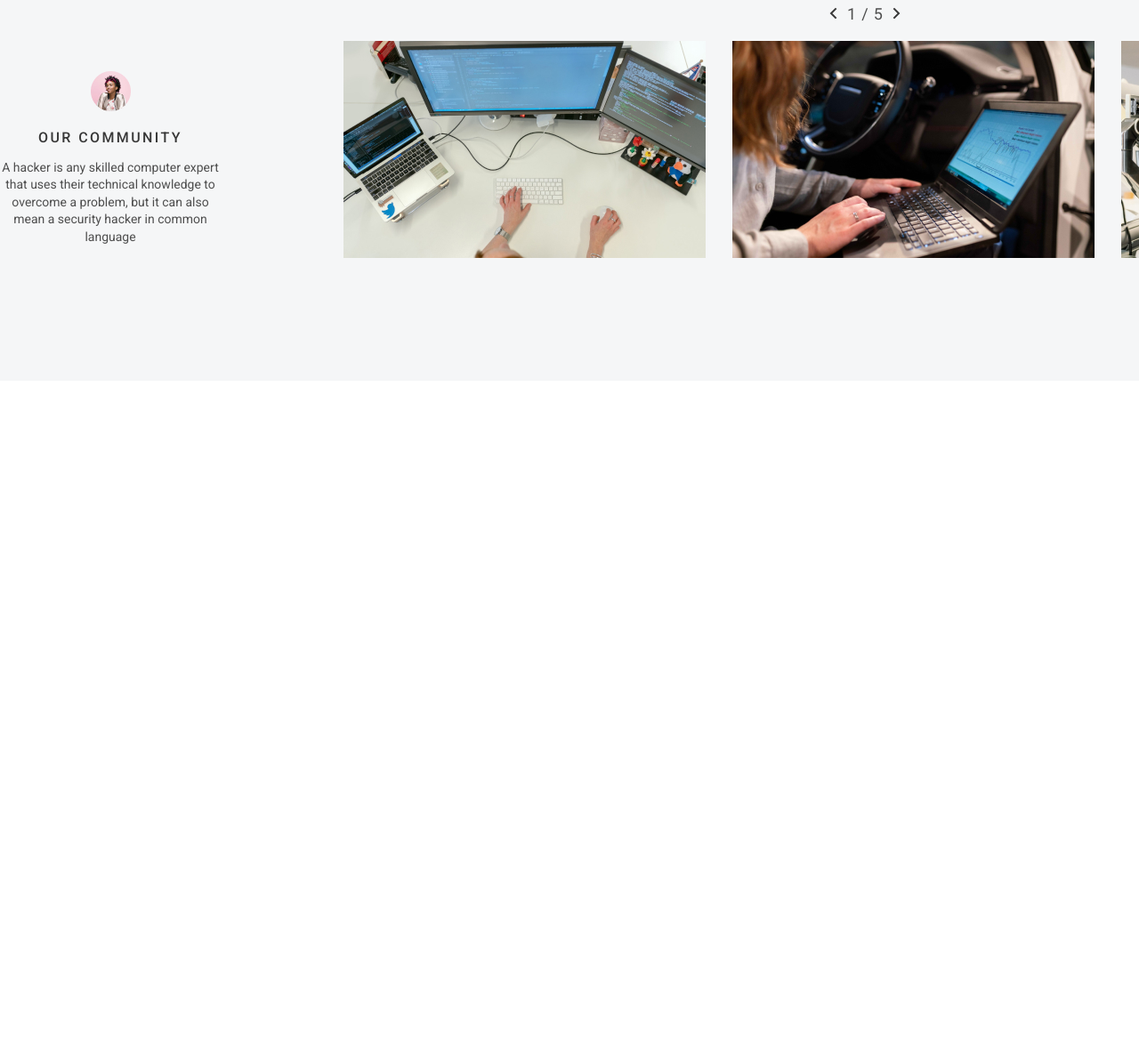
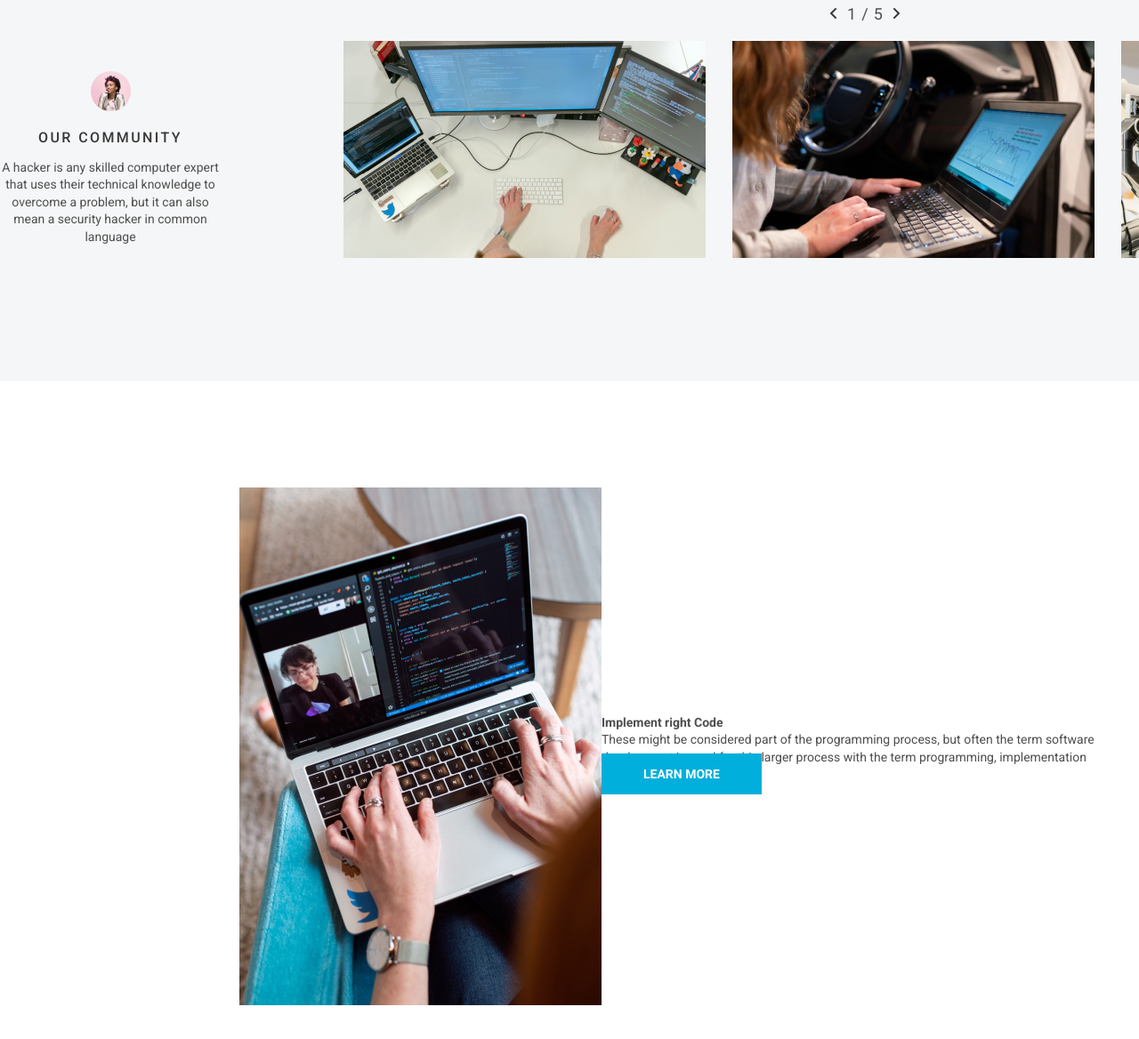
Before and after one commit to denmaloyreb/webdev, a plain HTML site: page index.html in a window 1280 px wide. Shown: the part 1659-2827 px from the top of the page at 89% size. Before the commit the page ends 2087 px from the top, so only its background shows below. Drawn offline with Linux system fonts and the light colour scheme.

Commit message:
feat: start implement section

```diff
--- a/index.html
+++ b/index.html
@@ -88,6 +88,23 @@
             </div>
         </div>
     </section>
+    <section class="implement">
+        <div class="container">
+            <div class="implement__wrapper">
+                <div class="implement__collumn">
+                    <img src="assets/content-image-2.jpg" alt="notebook">
+                </div>
+                <div class="implement__collumn">
+                    <h2 class="implement__title">Implement right Code</h2>
+                    <p class="implement__text">
+                        These might be considered part of the programming process, but often the term software development is used for this larger process with the term programming, implementation
+                    </p>
+                    <a class="get-button implement__button" href="#">Learn more</a>
+                </div>
+            </div>
+        </div>
+    </section>
+
 </body>
 
 </html>
--- a/style.css
+++ b/style.css
@@ -183,13 +183,14 @@ a {
 
 .cummunity {
     min-height: 504px;
-    background: #F5F6F7;
 }
 
 .community__wrapper {
     padding-top: 102px;
     display: flex;
     justify-content: flex-end;
+    background: #F5F6F7;
+    min-height: 504px;
 }
 
 .community__info {
@@ -245,3 +246,13 @@ a {
 .community__slider-slide {
     margin-left: 30px;
 }
+
+.implement__wrapper {
+    max-width: 1016px;
+    display: flex;
+    justify-content: space-between;
+    align-items: center;
+    padding-top: 120px;
+    margin-left: 269px;
+    padding-bottom: 140px;
+}
```
Also changed, not shown: assets/content-image-2.jpg (added).
